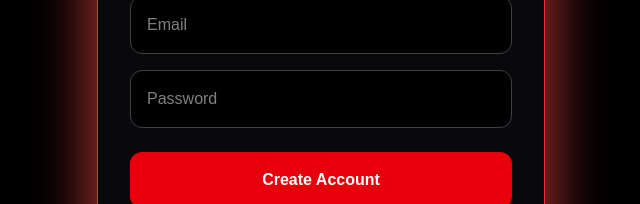
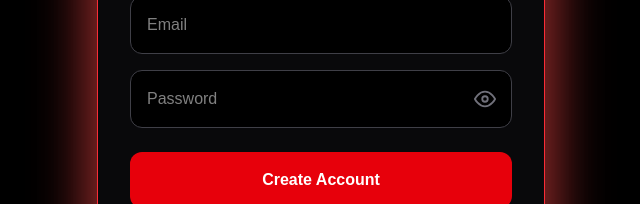
Before and after one commit to vertigo1903/thread-tracker, a Next.js app: page /login in a window 1280 px wide. Both pictures are taken after typing "name@example.com", "Sample123" into the empty fields and a click on the button "Create Account". Shown: the part 293-497 px from the top of the page, without its empty margins (319-959 px from the left). Built offline with nearby package versions, Linux system fonts and the light colour scheme; no server answers.

Commit message:
Add password visibility toggle

```diff
--- a/src/app/login/page.tsx
+++ b/src/app/login/page.tsx
@@ -1,6 +1,7 @@
 "use client";
 
 import { useState } from "react";
+import { FiEye, FiEyeOff } from "react-icons/fi";
 import { supabase } from "@/lib/supabase";
 
 export default function LoginPage() {
@@ -10,6 +11,9 @@ export default function LoginPage() {
   const [signupEmail, setSignupEmail] = useState("");
   const [signupPassword, setSignupPassword] = useState("");
   const [showSignup, setShowSignup] = useState(false);
+
+  const [showPassword, setShowPassword] = useState(false);
+  const [showSignupPassword, setShowSignupPassword] = useState(false);
 
   const [message, setMessage] = useState("");
 
@@ -53,6 +57,8 @@ export default function LoginPage() {
     }
 
     setShowSignup(false);
+    setSignupEmail("");
+    setSignupPassword("");
     setMessage("Account created! You can now sign in.");
   };
 
@@ -75,13 +81,23 @@ export default function LoginPage() {
           className="mb-4 w-full rounded-xl border border-zinc-700 bg-black p-4 outline-none transition focus:border-red-500"
         />
 
+        <div className="relative mb-4">
           <input
-          type="password"
+            type={showPassword ? "text" : "password"}
             placeholder="Password"
             value={password}
             onChange={(e) => setPassword(e.target.value)}
-          className="mb-4 w-full rounded-xl border border-zinc-700 bg-black p-4 outline-none transition focus:border-red-500"
+            className="w-full rounded-xl border border-zinc-700 bg-black p-4 pr-12 outline-none transition focus:border-red-500"
           />
+
+          <button
+            type="button"
+            onClick={() => setShowPassword(!showPassword)}
+            className="absolute right-4 top-1/2 -translate-y-1/2 text-zinc-500 transition hover:text-red-500"
+          >
+            {showPassword ? <FiEyeOff size={22} /> : <FiEye size={22} />}
+          </button>
+        </div>
 
         {message && (
           <div className="mb-4 rounded-xl border border-zinc-700 bg-zinc-900 p-3 text-sm text-zinc-300">
@@ -134,13 +150,27 @@ export default function LoginPage() {
               className="mb-4 w-full rounded-xl border border-zinc-700 bg-black p-4 outline-none transition focus:border-red-500"
             />
 
+            <div className="relative mb-6">
               <input
-              type="password"
+                type={showSignupPassword ? "text" : "password"}
                 placeholder="Password"
                 value={signupPassword}
                 onChange={(e) => setSignupPassword(e.target.value)}
-              className="mb-6 w-full rounded-xl border border-zinc-700 bg-black p-4 outline-none transition focus:border-red-500"
+                className="w-full rounded-xl border border-zinc-700 bg-black p-4 pr-12 outline-none transition focus:border-red-500"
               />
+
+              <button
+                type="button"
+                onClick={() => setShowSignupPassword(!showSignupPassword)}
+                className="absolute right-4 top-1/2 -translate-y-1/2 text-zinc-500 transition hover:text-red-500"
+              >
+                {showSignupPassword ? (
+                  <FiEyeOff size={22} />
+                ) : (
+                  <FiEye size={22} />
+                )}
+              </button>
+            </div>
 
             <button
               type="button"
```
Lines whose indentation alone changed are shown as unchanged.
